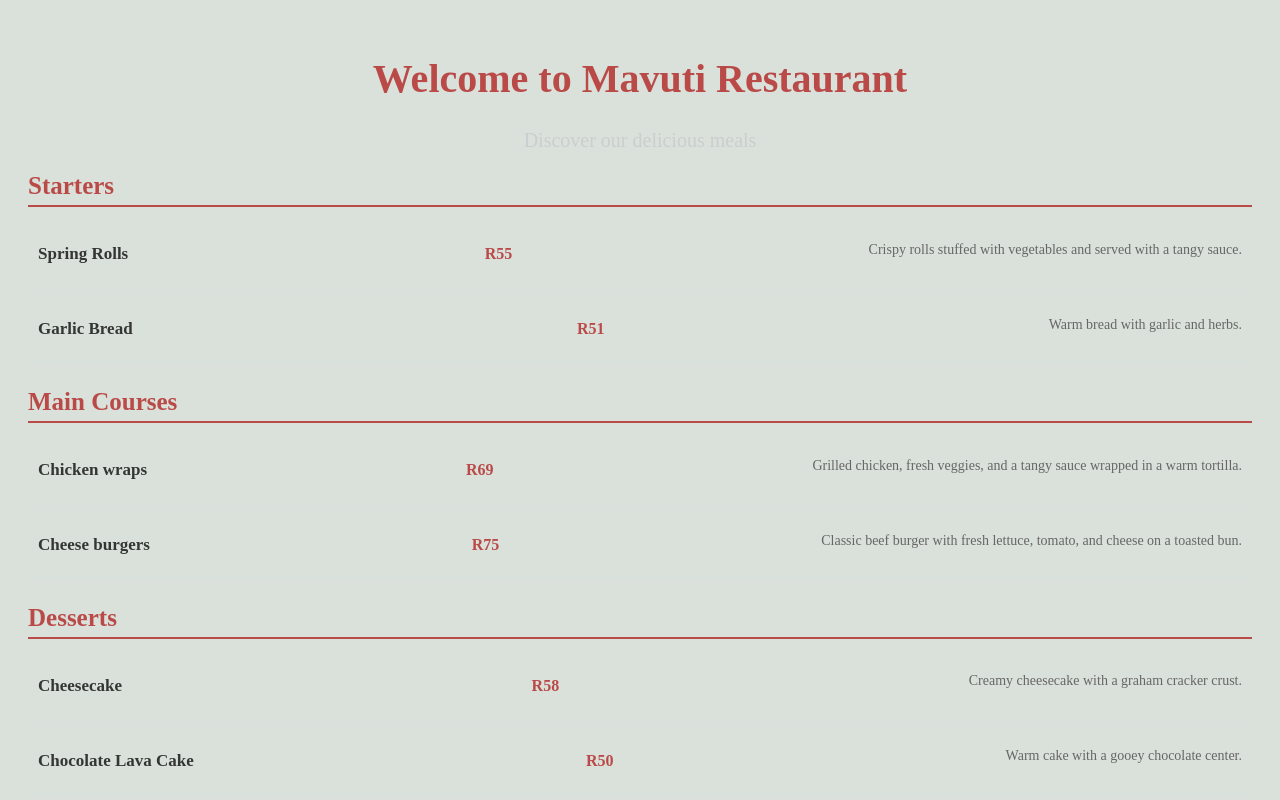
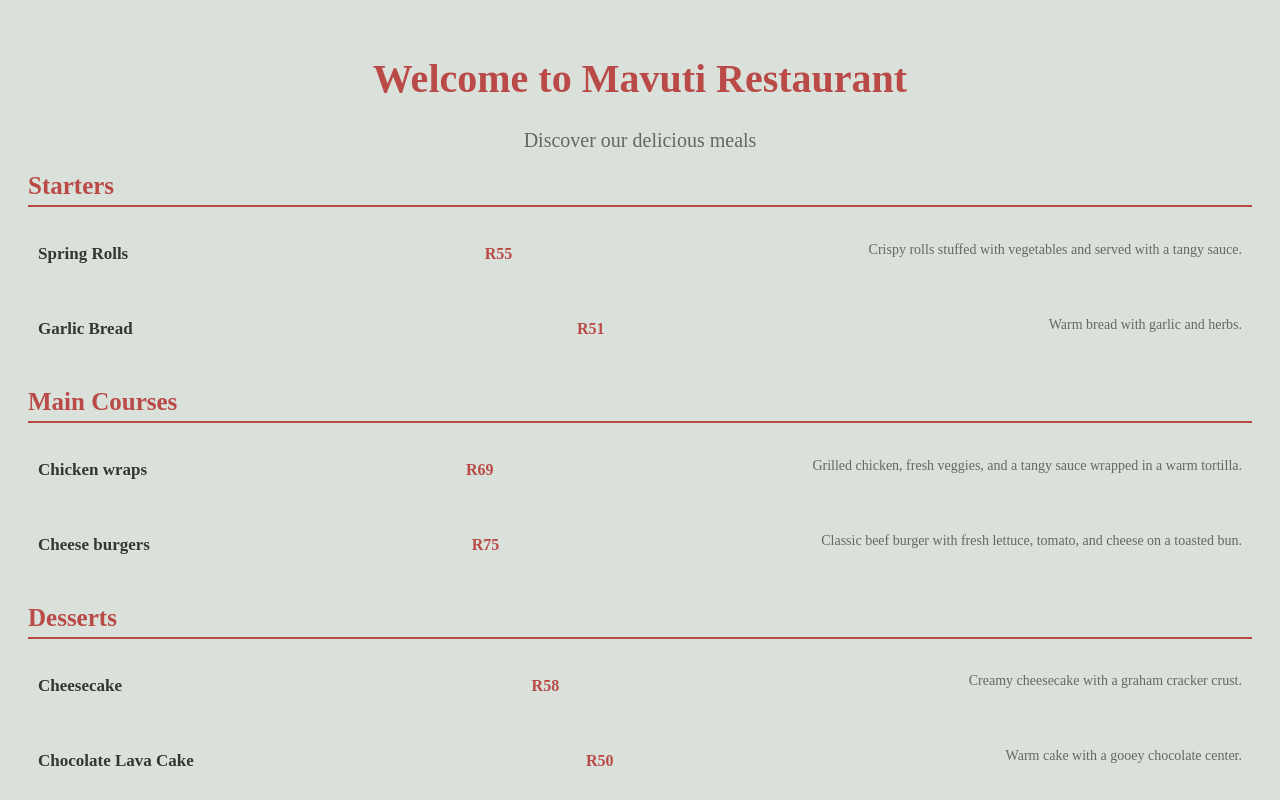
Before and after one commit to Conscious559/Restaurant-menu, a plain HTML site: page index.html in a window 1280 px wide. Shown: the top 800 px of the page. Drawn offline with Linux system fonts and the light colour scheme.

Commit message:
Update style.css

```diff
--- a/style.css
+++ b/style.css
@@ -15,7 +15,7 @@
   }
 
   header p {
-    color: #cbcdcf;
+    color:#666 ;
     font-size: 20px;
   }
 
```
